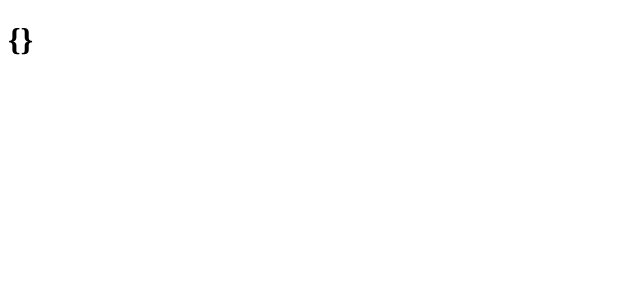
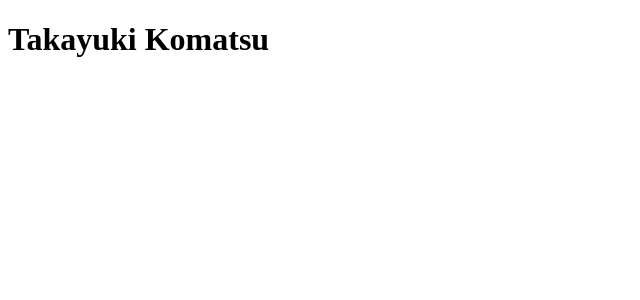
Before and after one commit to TakayukiKomatsu/cataline-vue, a Vue app: page / in a window 1280 px wide. Shown: the top 300 px of the page, without its empty margins (0-640 px from the left). Built offline with nearby package versions, Linux system fonts and the light colour scheme.

Commit message:
lesson about computed props

```diff
--- a/src/App.vue
+++ b/src/App.vue
@@ -1,19 +1,20 @@
 <template>
-  <h1>{{ person }}</h1>
+  <h1>{{ fullName }}</h1>
 </template>
 
 <script lang="ts">
 import { defineComponent } from 'vue'
 
-interface Person {
-  name: string
-  age: number
-}
-
 export default defineComponent({
   data() {
     return {
-      person: {} as Person
+      name: 'Takayuki',
+      lastName: 'Komatsu'
+    }
+  },
+  computed: {
+    fullName(): string {
+      return `${this.name} ${this.lastName}`
     }
   }
 })
```
